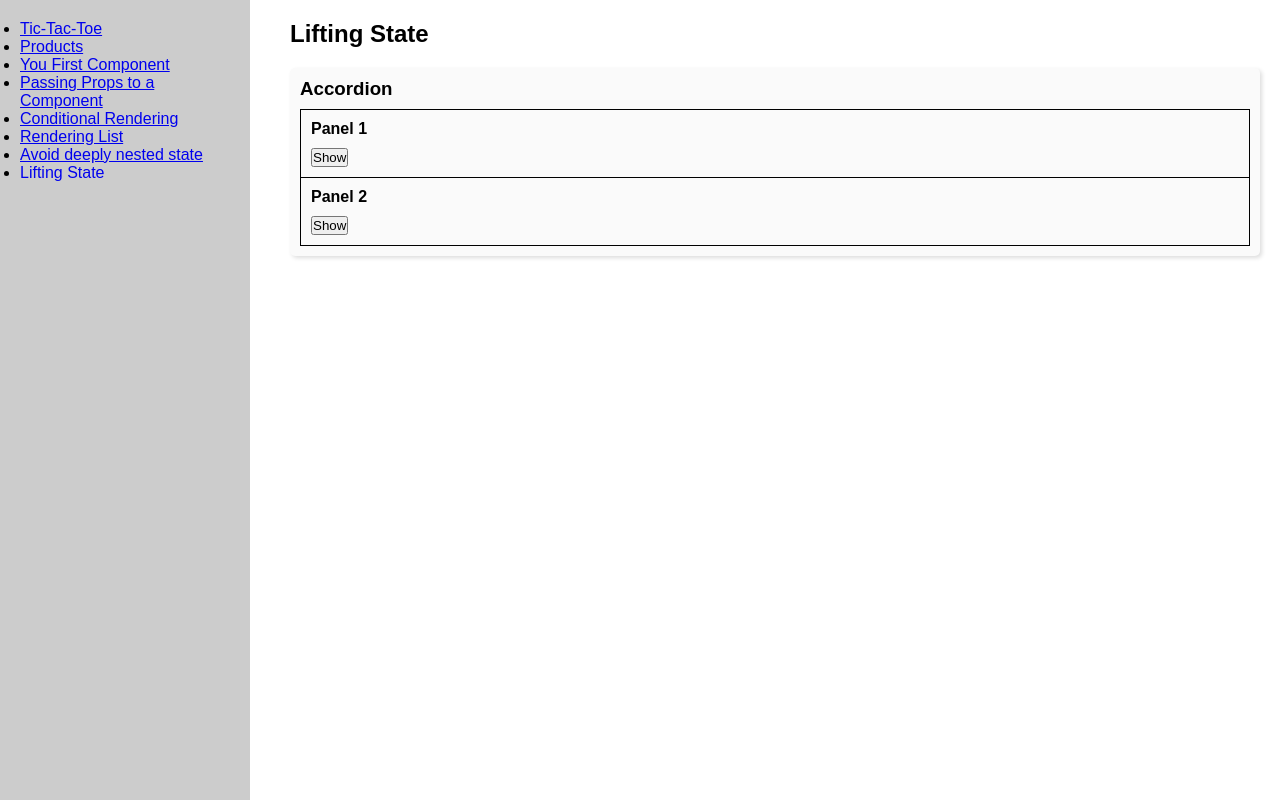
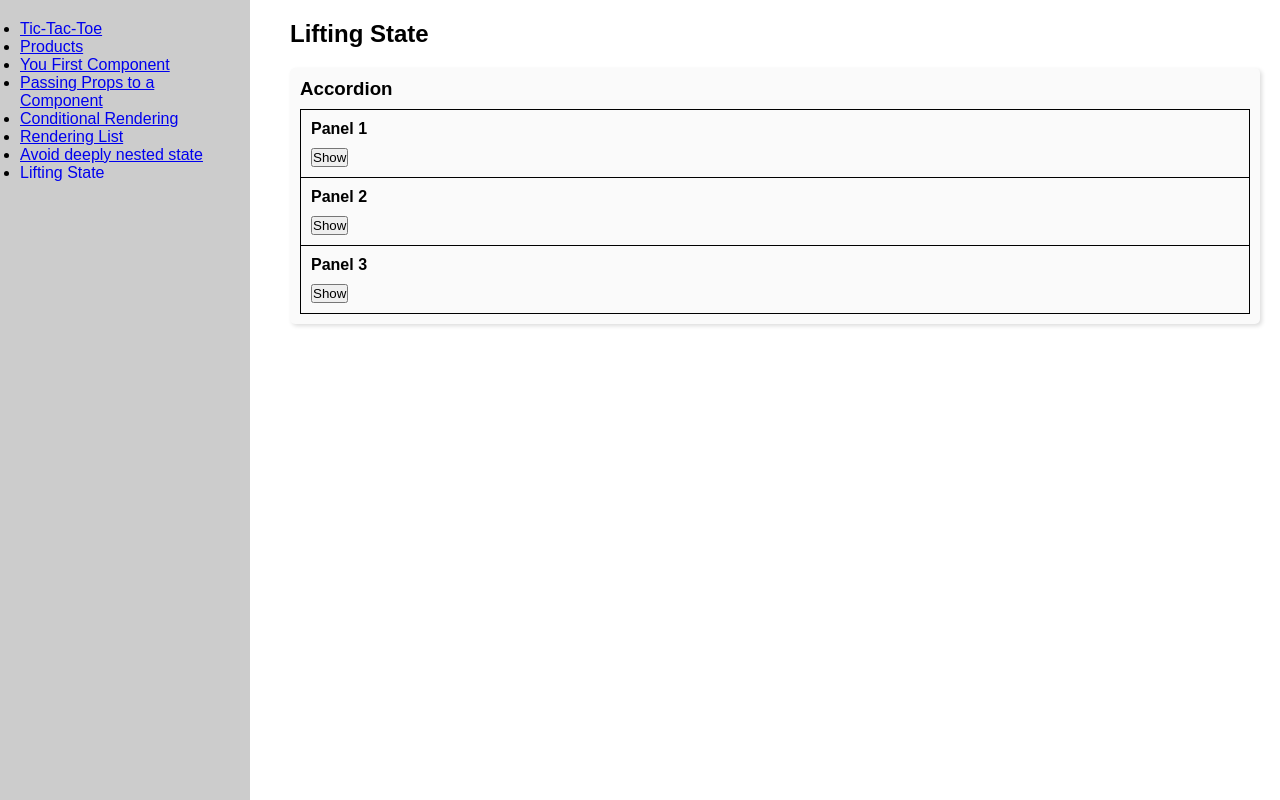
Before and after one commit to Tetrarium/try-rct, a React (Vite) app: page /lifting-state in a window 1280 px wide. Built offline with nearby package versions, Linux system fonts and the light colour scheme.

Commit message:
add LiftingState component

```diff
--- a/src/components/LiftingState/Accordion.tsx
+++ b/src/components/LiftingState/Accordion.tsx
@@ -2,6 +2,12 @@ import { useState } from "react";
 
 import s from "./Accordion.module.sass";
 import Panel from "./Panel";
+
+const panels = [
+  'Lorem, ipsum dolor sit amet consectetur adipisicing elit. Ex est earum modi voluptatum qui veniam dolore pariatur, incidunt officiis maiores amet nemo eligendi dolorum nostrum sint tempore, adipisci explicabo magni?',
+  'Lorem ipsum, dolor sit amet consectetur adipisicing elit. Cupiditate cumque aspernatur id unde explicabo dolor vitae, adipisci veritatis eaque soluta perspiciatis laborum, voluptatum culpa fuga cum nesciunt aut velit. Beatae.',
+  'Lorem ipsum dolor sit amet consectetur adipisicing elit. Corrupti maxime deleniti sit! Alias facere velit sapiente quidem asperiores eum consequatur necessitatibus quasi. Minima debitis deserunt et, fugiat tenetur cupiditate aperiam!',
+];
 
 const Accordion = () => {
   const [activeIndex, setActiveIndex] = useState<number | null>(null);
@@ -9,12 +15,14 @@ const Accordion = () => {
   return (
     <div className={s.accordion}>
       <h3 className={s.header}>Accordion</h3>
-      <Panel title="Panel 1" isActive={activeIndex === 0} onShow={() => setActiveIndex(0)}>
-        Lorem, ipsum dolor sit amet consectetur adipisicing elit. Ex est earum modi voluptatum qui veniam dolore pariatur, incidunt officiis maiores amet nemo eligendi dolorum nostrum sint tempore, adipisci explicabo magni?
-      </Panel>
-      <Panel title="Panel 2" isActive={activeIndex === 1} onShow={() => setActiveIndex(1)} >
-        Lorem ipsum, dolor sit amet consectetur adipisicing elit. Cupiditate cumque aspernatur id unde explicabo dolor vitae, adipisci veritatis eaque soluta perspiciatis laborum, voluptatum culpa fuga cum nesciunt aut velit. Beatae.
-      </Panel>
+      {panels.map((text, i) => (
+        <Panel
+          key={i}
+          title={'Panel ' + (i + 1)}
+          isActive={activeIndex === i}
+          onShow={() => setActiveIndex(i)}
+        >{text}</Panel>
+      ))}
     </div>
   );
 };
--- a/src/components/LiftingState/Panel.module.sass
+++ b/src/components/LiftingState/Panel.module.sass
@@ -2,8 +2,13 @@
   border: 1px solid black
   padding: 10px
   margin-top: -1px
-  height: fit-content
-  transition: height .5s linear
+  // height: fit-content
+  transition: max-height 0.5s ease-out
+  overflow: hidden
+  max-height: 70px
+
+.panel_active
+  max-height: 200px
 
 .header
   margin-bottom: 10px
--- a/src/components/LiftingState/Panel.tsx
+++ b/src/components/LiftingState/Panel.tsx
@@ -11,7 +11,7 @@ interface PanelProps {
 const Panel: FC<PanelProps & PropsWithChildren> = ({ title, isActive, onShow, children }) => {
 
   return (
-    <section className={s.panel}>
+    <section className={`${s.panel} ${isActive ? s.panel_active : ''}`}>
       <h4 className={s.header}>{title}</h4>
       {isActive
         ? <p>{children}</p>
```
